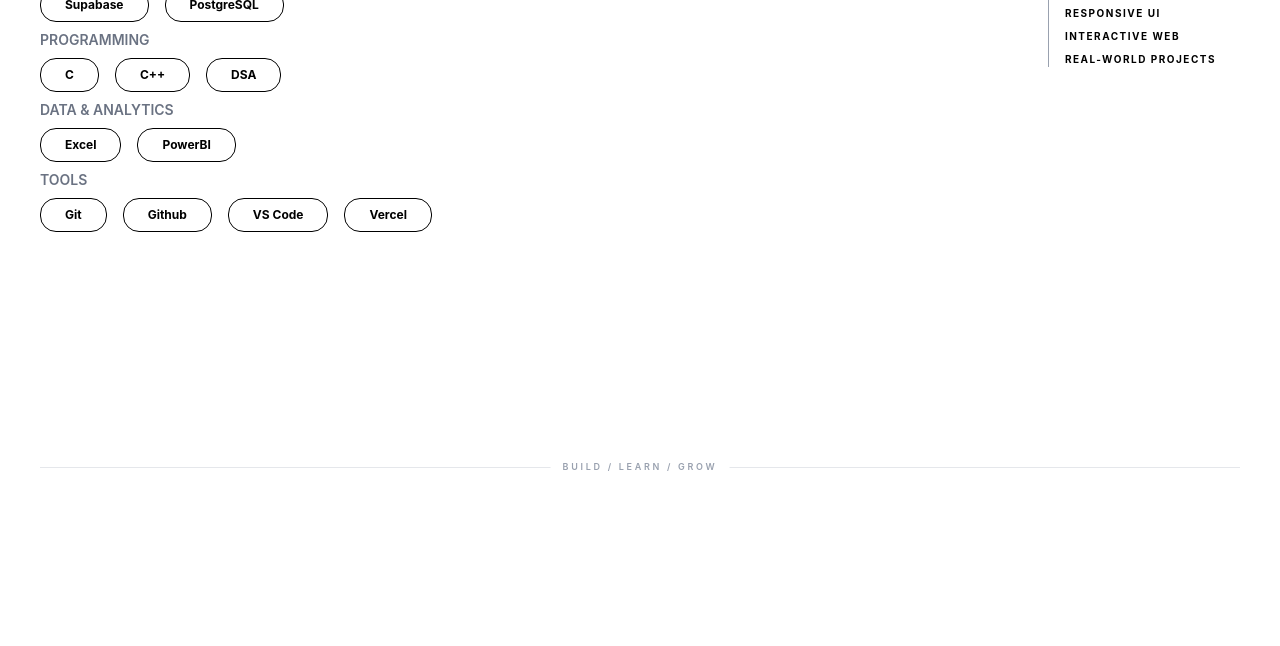
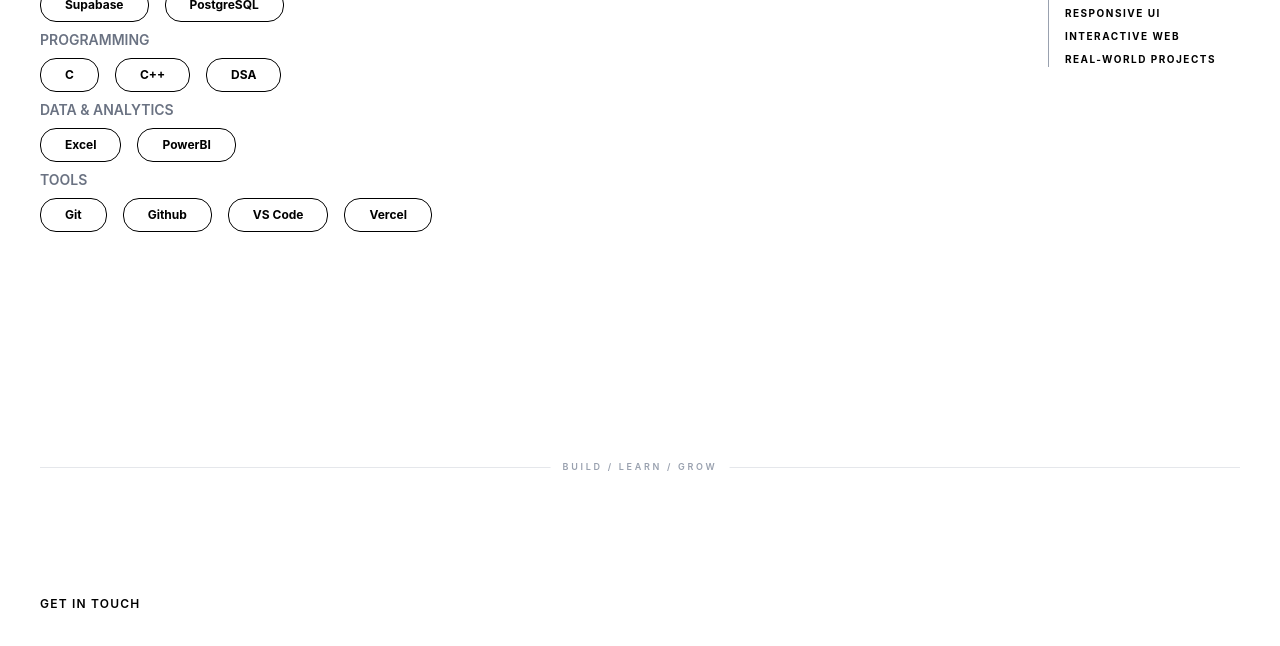
Before and after one commit to Sakshikirola/MyPortfolio, a React (Vite) app: page / in a window 1280 px wide. Shown: the part 1654-2300 px from the top of the page. Before the commit the page ends 2154 px from the top, so only its background shows below. Built offline with nearby package versions, Linux system fonts and the light colour scheme.

Commit message:
Contact file edit

```diff
--- a/src/App.jsx
+++ b/src/App.jsx
@@ -3,6 +3,7 @@ import Navbar from './Navbar'
 import HomePage from './HomePage'
 import About from './About'
 import Skills from './Skills'
+import Contact from './Contact'
 
 const App = () => {
   return (
@@ -11,6 +12,7 @@ const App = () => {
       <HomePage/>
       <About/>
       <Skills/>
+      <Contact/>
     </div>
   )
 }
--- a/src/Contact.jsx
+++ b/src/Contact.jsx
@@ -0,0 +1,13 @@
+import React from 'react'
+
+const Contact = () => {
+  return (
+    <div id='contact' className='relative px-10 pt-24 text-black h-screen'>
+      <div className='space-y-2'>
+       <p className='tracking-widest text-xs font-semibold'>GET IN TOUCH</p>
+      </div>
+    </div>
+  )
+}
+
+export default Contact
--- a/src/Skills.jsx
+++ b/src/Skills.jsx
@@ -2,7 +2,7 @@ import React from 'react'
 
 const Skills = () => {
   return (
-    <div id='about' className='relative px-10 pt-18 text-black h-screen'>
+    <div id='skills' className='relative px-10 pt-18 text-black h-screen'>
       <div className='space-y-2'>
        <p>SKILLS</p>
        <p className='text-4xl font-bold leading-none'>Tools I Work With</p>
```
